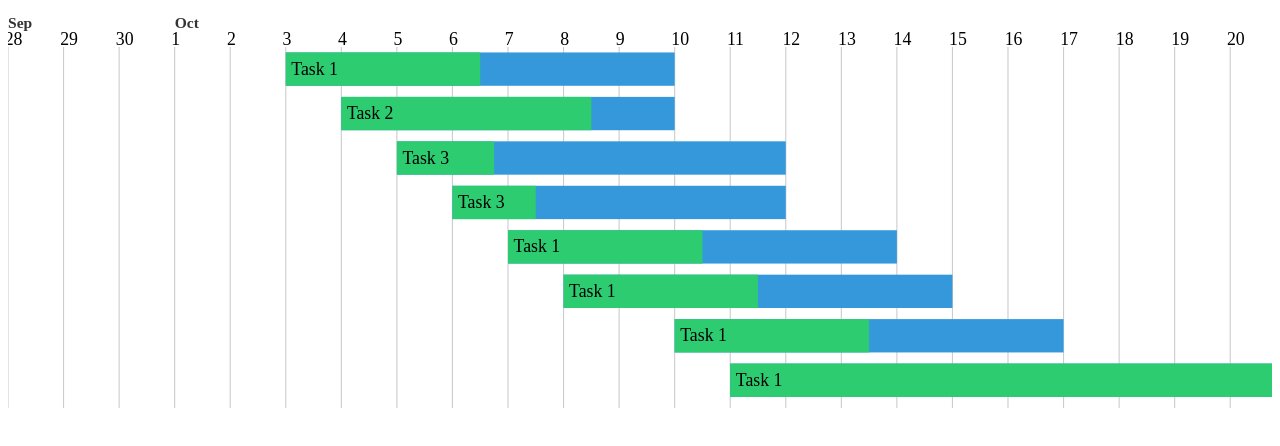
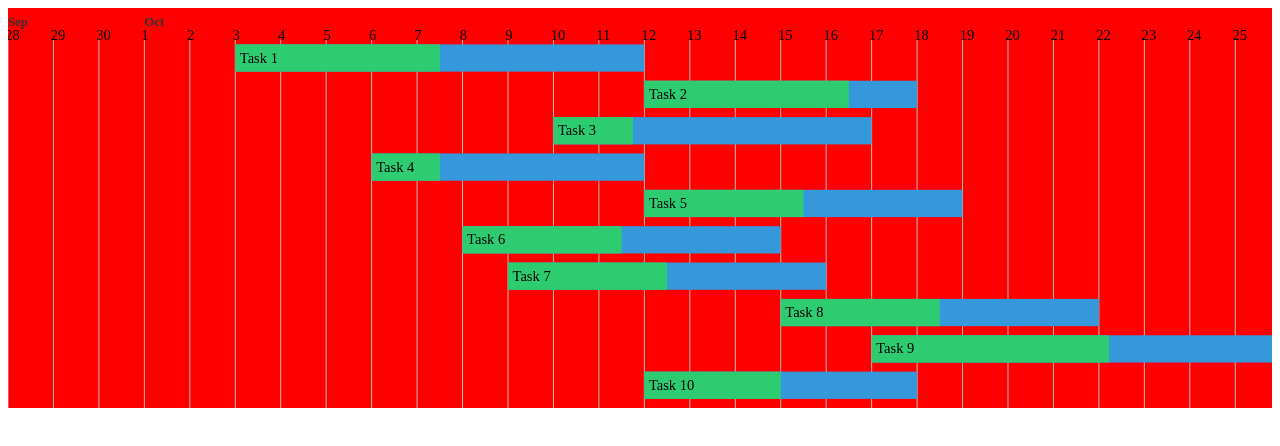
Before and after one commit to novuRajan/gannt-chart, a plain HTML site: page gantchart.html in a window 1280 px wide. Drawn offline with Linux system fonts and the light colour scheme.

Commit message:
dependent task with id

```diff
--- a/chart.css
+++ b/chart.css
@@ -1,4 +1,5 @@
 #chart {
+  background-color: red;
   min-width: 100% ;
   position: relative;
   overflow-x: auto;
--- a/gantchart.js
+++ b/gantchart.js
@@ -1,16 +1,16 @@
 
 // Sample data for tasks with start and end dates and progress
 const tasks = [
-  {id:1, name: 'Task 1', start: '2023-10-03', end: '2023-10-10', progress: 50 },
-  {id:2, name: 'Task 2', start: '2023-10-04', end: '2023-10-10', progress: 75 },
-  {id:3, name: 'Task 3', start: '2023-10-05', end: '2023-10-12', progress: 25 },
-  {id:4, name: 'Task 3', start: '2023-10-06', end: '2023-10-12', progress: 25 },
-  {id:5, name: 'Task 1', start: '2023-10-07', end: '2023-10-14', progress: 50 },
-  {id:6, name: 'Task 1', start: '2023-10-08', end: '2023-10-15', progress: 50 },
-  // {id:7, name: 'Task 1', start: '2023-10-09', end: '2023-10-16', progress: 50 },
-  {id:8, name: 'Task 1', start: '2023-10-10', end: '2023-10-17', progress: 50 },
-  {id:9, name: 'Task 1', start: '2023-10-11', end: '2024-11-18', progress: 58 },
-  // {id:10, name: 'Task 10', start: '2023-10-12', end: '2023-10-18', progress: 50 },
+  {id:1, name: 'Task 1', start: '2023-10-03', end: '2023-10-12', progress: 50, dependencies: [] },
+  {id:2, name: 'Task 2', start: '2023-10-04', end: '2023-10-10', progress: 75, dependencies: [1] },
+  {id:3, name: 'Task 3', start: '2023-10-05', end: '2023-10-12', progress: 25, dependencies: [2] },
+  {id:4, name: 'Task 4', start: '2023-10-06', end: '2023-10-12', progress: 25, dependencies: [] },
+  {id:5, name: 'Task 5', start: '2023-10-07', end: '2023-10-14', progress: 50, dependencies: [3] },
+  {id:6, name: 'Task 6', start: '2023-10-08', end: '2023-10-15', progress: 50, dependencies: [] },
+  {id:7, name: 'Task 7', start: '2023-10-09', end: '2023-10-16', progress: 50, dependencies: [] },
+  {id:8, name: 'Task 8', start: '2023-10-10', end: '2023-10-17', progress: 50, dependencies: [6] },
+  {id:9, name: 'Task 9', start: '2023-10-11', end: '2023-10-20', progress: 58, dependencies: [8] },
+  {id:10, name: 'Task 10', start: '2023-10-12', end: '2023-10-18', progress: 50, dependencies: [] },
   // Add more tasks as needed
 ];
 
@@ -96,8 +96,13 @@ function createGanttChart(tasks) {
 
   // Create task bars and progress indicators
   tasks.forEach((task, index) => {
-    const startOffset = (new Date(task.start) - startingDate) / (24 * 60 * 60 * 1000) * 50;
+    // const startOffset = (new Date(task.start) - startingDate) / (24 * 60 * 60 * 1000) * 50;
+    // const duration = (new Date(task.end) - new Date(task.start)) / (24 * 60 * 60 * 1000) * 50;
+    const dependentTaskEnd = Math.max(...task.dependencies.map(depId => new Date(tasks[depId - 1].end)));
+    const startOffset = Math.max((dependentTaskEnd - startingDate) / (24 * 60 * 60 * 1000) * 50, (new Date(task.start) - startingDate) / (24 * 60 * 60 * 1000) * 50);
+
     const duration = (new Date(task.end) - new Date(task.start)) / (24 * 60 * 60 * 1000) * 50;
+
 
     // Create task bar
     const rect = document.createElementNS(svgNS, 'rect');
```
Lines whose indentation alone changed are shown as unchanged.
